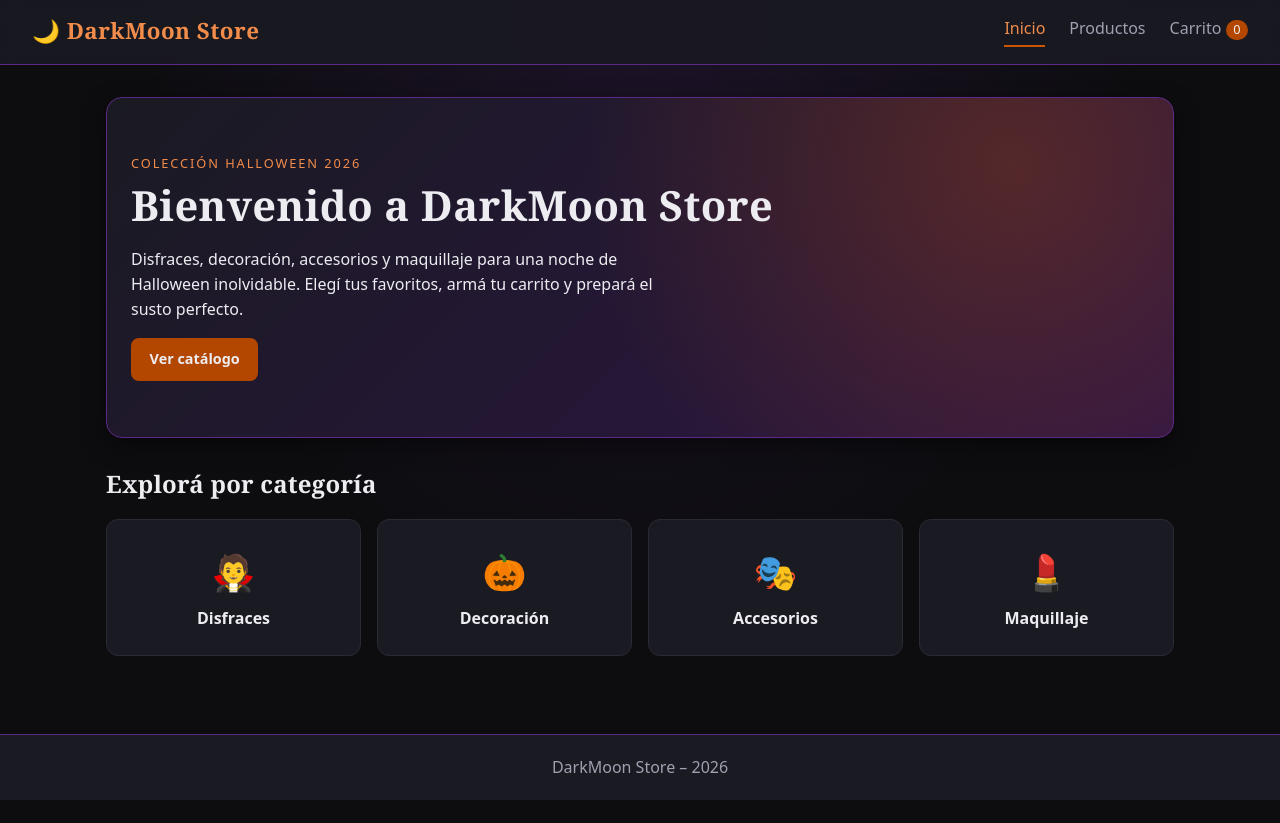
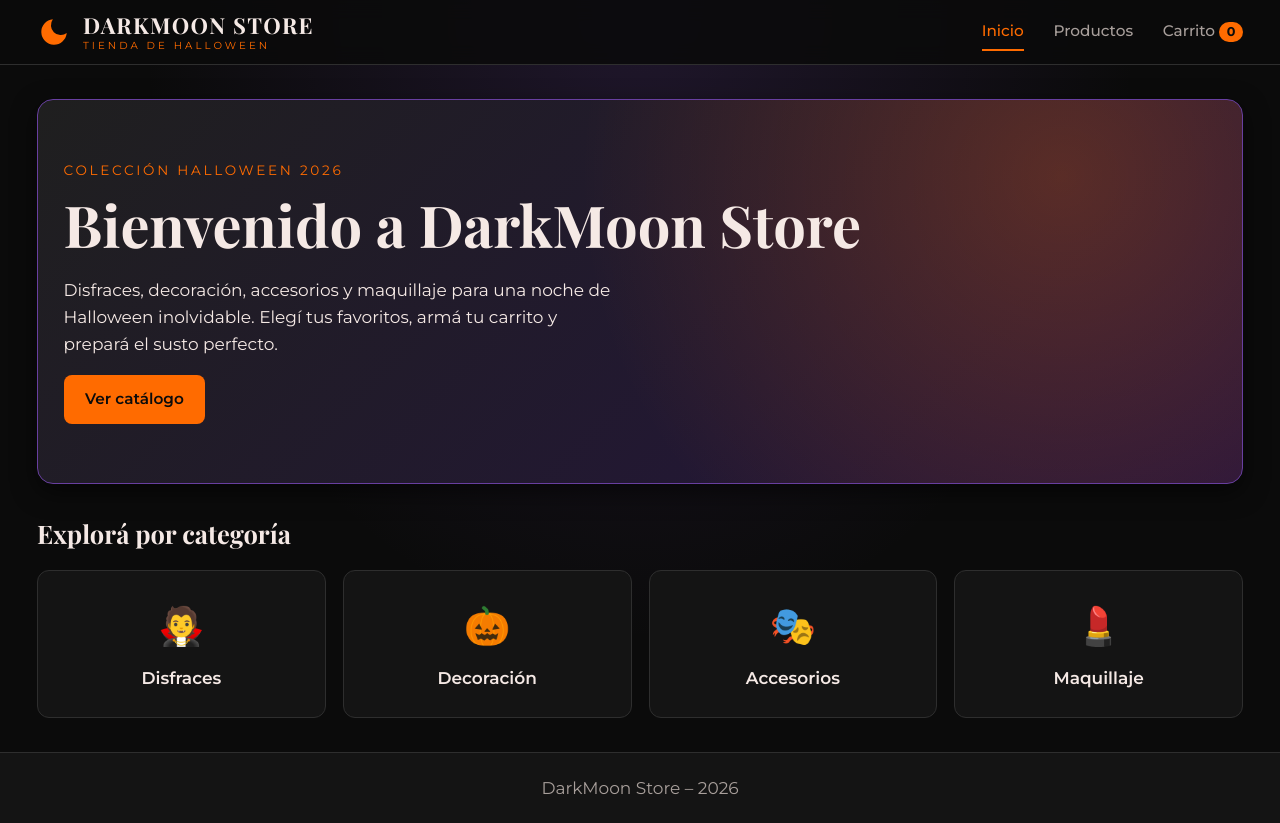
Before and after one commit to MilagrosRios15/Darkmoon-Store, a React (Vite) app: page / in a window 1280 px wide. Before the commit the page ends 800 px from the top, so only its background shows below. Built offline with nearby package versions, Linux system fonts and the light colour scheme.

Commit message:
Rediseño paso 1: identidad base y header

```diff
--- a/index.html
+++ b/index.html
@@ -2,9 +2,15 @@
 <html lang="es">
   <head>
     <meta charset="UTF-8" />
-    <link rel="icon" type="image/svg+xml" href="/favicon.svg" />
+    <link rel="icon" type="image/svg+xml" href="/vite.svg" />
     <meta name="viewport" content="width=device-width, initial-scale=1.0" />
-    <title>darkmoon-store</title>
+    <link rel="preconnect" href="https://fonts.googleapis.com" />
+    <link rel="preconnect" href="https://fonts.gstatic.com" crossorigin />
+    <link
+      href="https://fonts.googleapis.com/css2?family=Montserrat:wght@400;500;600;700&family=Playfair+Display:wght@500;600;700&display=swap"
+      rel="stylesheet"
+    />
+    <title>DarkMoon Store</title>
   </head>
   <body>
     <div id="root"></div>
--- a/src/components/Header.tsx
+++ b/src/components/Header.tsx
@@ -6,11 +6,31 @@ export default function Header() {
 
   return (
     <header className="header">
-      <Link to="/" className="logo">
-        DarkMoon Store
+      <div className="header-inner">
+        <Link
+          to="/"
+          className="brand"
+          aria-label="DarkMoon Store, ir al inicio"
+        >
+          <svg
+            className="brand-mark"
+            viewBox="0 0 24 24"
+            width="34"
+            height="34"
+            aria-hidden="true"
+          >
+            <path
+              d="M21 12.79A9 9 0 1 1 11.21 3 7 7 0 0 0 21 12.79z"
+              fill="currentColor"
+            />
+          </svg>
+          <span className="brand-text">
+            <span className="brand-name">DarkMoon Store</span>
+            <span className="brand-tagline">Tienda de Halloween</span>
+          </span>
         </Link>
 
-      <nav className="nav">
+        <nav className="nav" aria-label="Navegación principal">
           <NavLink to="/" end>
             Inicio
           </NavLink>
@@ -19,6 +39,7 @@ export default function Header() {
             Carrito <span className="cart-badge">{totalItems}</span>
           </NavLink>
         </nav>
+      </div>
     </header>
   );
 }
--- a/src/index.css
+++ b/src/index.css
@@ -1,20 +1,24 @@
-/* ===== Variables ===== */
+/* ===== Variables (tokens de diseño) ===== */
 :root {
-  --bg: #0d0d10;
-  --surface: #1a1a22;
-  --surface-2: #22222d;
-  --border: #2a2a35;
-  --violet: #5b2a86;
-  --violet-light: #8a52c2;
-  --orange: #cc5500;
-  --orange-strong: #b34700;
-  --orange-text: #f28c4a;
-  --text: #ececf1;
-  --muted: #a0a0b0;
+  --bg: #0b0b0b;
+  --surface: #141414;
+  --surface-2: #1f1f1f;
+  --border: #2e2e2e;
+  --violet: #683fa0;
+  --violet-light: #8e66c8;
+  --violet-deep: #24143d;
+  --orange: #ff6b00;
+  --orange-hover: #ff8533;
+  --on-orange: #0b0b0b;
+  --text: #f5e9e5;
+  --muted: #a89f9b;
   --success: #7ddc9a;
   --danger: #ff9b9b;
   --radius: 12px;
-  --shadow: 0 8px 24px rgba(0, 0, 0, 0.45);
+  --shadow: 0 8px 24px rgba(0, 0, 0, 0.55);
+  --font-title: 'Playfair Display', Georgia, 'Times New Roman', serif;
+  --font-body: 'Montserrat', system-ui, -apple-system, 'Segoe UI', Roboto,
+    sans-serif;
 }
 
 /* ===== Base ===== */
@@ -22,26 +26,29 @@
   box-sizing: border-box;
 }
 
+html {
+  font-size: 106.25%;
+}
+
 body {
   margin: 0;
   background-color: var(--bg);
   background-image: radial-gradient(
     ellipse at top,
-    rgba(91, 42, 134, 0.2),
+    rgba(104, 63, 160, 0.22),
     transparent 55%
   );
   background-repeat: no-repeat;
   color: var(--text);
-  font-family: system-ui, -apple-system, 'Segoe UI', Roboto, sans-serif;
-  line-height: 1.55;
+  font-family: var(--font-body);
+  line-height: 1.6;
 }
 
 h1,
 h2,
 h3 {
-  font-family: Georgia, 'Times New Roman', serif;
+  font-family: var(--font-title);
   line-height: 1.2;
-  letter-spacing: 0.01em;
 }
 
 h1 {
@@ -63,7 +70,7 @@ img {
 }
 
 :focus-visible {
-  outline: 2px solid var(--orange-text);
+  outline: 2px solid var(--orange);
   outline-offset: 2px;
 }
 
@@ -77,46 +84,77 @@ img {
 .main {
   flex: 1;
   width: 100%;
-  max-width: 1100px;
+  max-width: 1240px;
   margin: 0 auto;
   padding: 2rem 1rem;
 }
 
+/* ===== Header ===== */
 .header {
   position: sticky;
   top: 0;
   z-index: 10;
+  border-bottom: 1px solid var(--border);
+  background-color: rgba(11, 11, 11, 0.88);
+  backdrop-filter: blur(10px);
+}
+
+.header-inner {
   display: flex;
   align-items: center;
   justify-content: space-between;
   gap: 1rem;
-  padding: 0.9rem 2rem;
-  background-color: rgba(26, 26, 34, 0.92);
-  backdrop-filter: blur(8px);
-  border-bottom: 1px solid var(--violet);
+  width: 100%;
+  max-width: 1240px;
+  margin: 0 auto;
+  padding: 0.75rem 1rem;
 }
 
-.logo {
-  font-family: Georgia, 'Times New Roman', serif;
-  font-size: 1.4rem;
-  font-weight: 700;
-  letter-spacing: 0.02em;
-  color: var(--orange-text);
+.brand {
+  display: flex;
+  align-items: center;
+  gap: 0.7rem;
 }
 
-.logo::before {
-  content: '🌙 ';
+.brand-mark {
+  flex-shrink: 0;
+  color: var(--orange);
+}
+
+.brand-text {
+  display: flex;
+  flex-direction: column;
+  line-height: 1.1;
+}
+
+.brand-name {
+  font-family: var(--font-title);
+  font-size: 1.3rem;
+  font-weight: 700;
+  letter-spacing: 0.06em;
+  text-transform: uppercase;
+}
+
+.brand-tagline {
+  margin-top: 0.2rem;
+  color: var(--orange);
+  font-size: 0.6rem;
+  letter-spacing: 0.3em;
+  text-transform: uppercase;
 }
 
 .nav {
   display: flex;
-  gap: 1.5rem;
+  align-items: center;
+  gap: 1.75rem;
 }
 
 .nav a {
-  padding-bottom: 0.25rem;
+  padding: 0.35rem 0;
   border-bottom: 2px solid transparent;
   color: var(--muted);
+  font-size: 0.9rem;
+  font-weight: 500;
   transition: color 0.2s ease, border-color 0.2s ease;
 }
 
@@ -125,8 +163,8 @@ img {
 }
 
 .nav a.active {
-  color: var(--orange-text);
   border-bottom-color: var(--orange);
+  color: var(--orange);
 }
 
 .cart-badge {
@@ -134,15 +172,17 @@ img {
   min-width: 1.4rem;
   padding: 0 0.4rem;
   border-radius: 999px;
-  background-color: var(--orange-strong);
-  color: var(--text);
-  font-size: 0.8rem;
+  background-color: var(--orange);
+  color: var(--on-orange);
+  font-size: 0.75rem;
+  font-weight: 700;
   text-align: center;
 }
 
+/* ===== Footer ===== */
 .footer {
   padding: 1.25rem 1rem;
-  border-top: 1px solid var(--violet);
+  border-top: 1px solid var(--border);
   background-color: var(--surface);
   color: var(--muted);
   text-align: center;
@@ -155,7 +195,7 @@ img {
 /* ===== Botones ===== */
 .btn {
   display: inline-block;
-  padding: 0.6rem 1.1rem;
+  padding: 0.65rem 1.2rem;
   border: 1px solid transparent;
   border-radius: 8px;
   font: inherit;
@@ -163,17 +203,16 @@ img {
   font-weight: 600;
   text-align: center;
   cursor: pointer;
-  transition: background-color 0.2s ease, border-color 0.2s ease,
-    filter 0.2s ease;
+  transition: background-color 0.2s ease, border-color 0.2s ease;
 }
 
 .btn-primary {
-  background-color: var(--orange-strong);
-  color: var(--text);
+  background-color: var(--orange);
+  color: var(--on-orange);
 }
 
 .btn-primary:hover:not(:disabled) {
-  filter: brightness(1.2);
+  background-color: var(--orange-hover);
 }
 
 .btn-secondary {
@@ -198,24 +237,24 @@ img {
   border-radius: 16px;
   background: radial-gradient(
       circle at 85% 20%,
-      rgba(204, 85, 0, 0.28),
+      rgba(255, 107, 0, 0.25),
       transparent 45%
     ),
-    linear-gradient(135deg, var(--surface), #2d1545);
+    linear-gradient(135deg, var(--surface-2), var(--violet-deep));
   box-shadow: var(--shadow);
 }
 
 .hero-kicker {
   margin: 0;
-  color: var(--orange-text);
+  color: var(--orange);
   font-size: 0.8rem;
-  letter-spacing: 0.15em;
+  letter-spacing: 0.2em;
   text-transform: uppercase;
 }
 
 .hero h1 {
   margin: 0.5rem 0;
-  font-size: 2.6rem;
+  font-size: clamp(2.2rem, 5vw, 3.4rem);
 }
 
 .hero p {
@@ -267,6 +306,7 @@ img {
   background-color: transparent;
   color: var(--text);
   font: inherit;
+  font-size: 0.9rem;
   cursor: pointer;
   transition: background-color 0.2s ease, border-color 0.2s ease;
 }
@@ -277,7 +317,9 @@ img {
 
 .filter-btn.active {
   border-color: var(--orange);
-  background-color: var(--orange-strong);
+  background-color: var(--orange);
+  color: var(--on-orange);
+  font-weight: 600;
 }
 
 .notice {
@@ -321,10 +363,10 @@ img {
   height: 170px;
   background: radial-gradient(
       circle at 50% 40%,
-      rgba(138, 82, 194, 0.45),
+      rgba(142, 102, 200, 0.4),
       transparent 70%
     ),
-    linear-gradient(135deg, #1d0f2a, var(--violet));
+    linear-gradient(135deg, var(--violet-deep), var(--violet));
 }
 
 .product-image img {
@@ -346,9 +388,9 @@ img {
 }
 
 .product-category {
-  color: var(--orange-text);
-  font-size: 0.75rem;
-  letter-spacing: 0.1em;
+  color: var(--orange);
+  font-size: 0.72rem;
+  letter-spacing: 0.12em;
   text-transform: uppercase;
 }
 
@@ -405,7 +447,7 @@ img {
 }
 
 .back-link:hover {
-  color: var(--orange-text);
+  color: var(--orange);
 }
 
 .detail {
@@ -425,10 +467,10 @@ img {
   border-radius: 16px;
   background: radial-gradient(
       circle at 50% 40%,
-      rgba(138, 82, 194, 0.5),
+      rgba(142, 102, 200, 0.45),
       transparent 70%
     ),
-    linear-gradient(135deg, #1d0f2a, var(--violet));
+    linear-gradient(135deg, var(--violet-deep), var(--violet));
 }
 
 .detail-image img {
@@ -453,7 +495,7 @@ img {
 
 .detail-price {
   margin: 0;
-  color: var(--orange-text);
+  color: var(--orange);
   font-size: 1.9rem;
   font-weight: 700;
 }
@@ -515,7 +557,7 @@ img {
   height: 64px;
   overflow: hidden;
   border-radius: 8px;
-  background: linear-gradient(135deg, #1d0f2a, var(--violet));
+  background: linear-gradient(135deg, var(--violet-deep), var(--violet));
   font-size: 2rem;
 }
 
@@ -537,7 +579,7 @@ img {
 }
 
 .cart-item-name:hover {
-  color: var(--orange-text);
+  color: var(--orange);
 }
 
 .cart-item-detail {
@@ -609,7 +651,7 @@ img {
 }
 
 .cart-total {
-  color: var(--orange-text);
+  color: var(--orange);
   font-size: 1.7rem;
   font-weight: 700;
 }
@@ -646,10 +688,14 @@ img {
 
 /* ===== Responsive ===== */
 @media (max-width: 640px) {
-  .header {
-    flex-wrap: wrap;
-    justify-content: center;
+  .header-inner {
+    flex-direction: column;
+    gap: 0.5rem;
     padding: 0.75rem 1rem;
+  }
+
+  .nav {
+    gap: 1.25rem;
   }
 
   .main {
@@ -658,10 +704,6 @@ img {
 
   .hero {
     padding: 2rem 1.25rem;
-  }
-
-  .hero h1 {
-    font-size: 1.8rem;
   }
 
   .cart-item {
```
Lines whose indentation alone changed are shown as unchanged.
